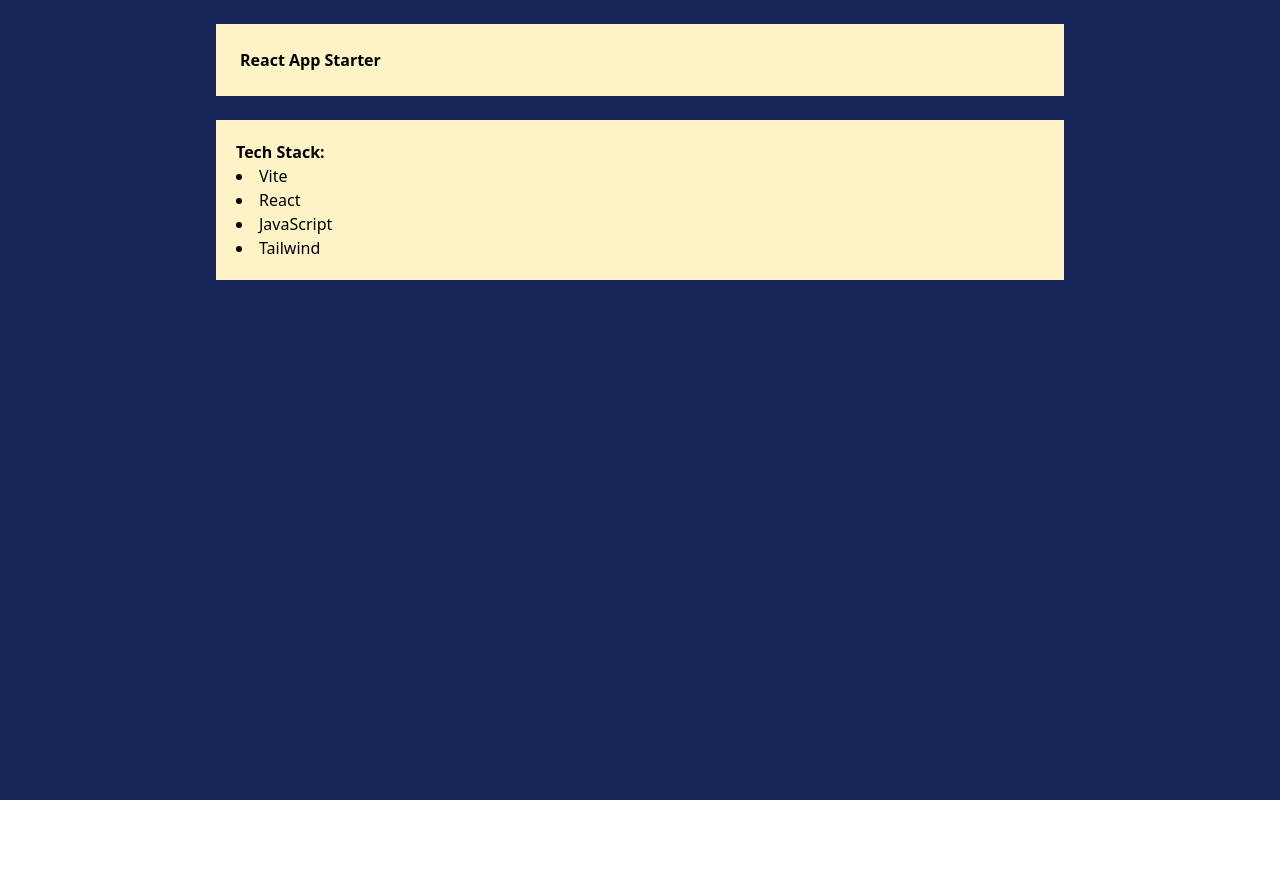
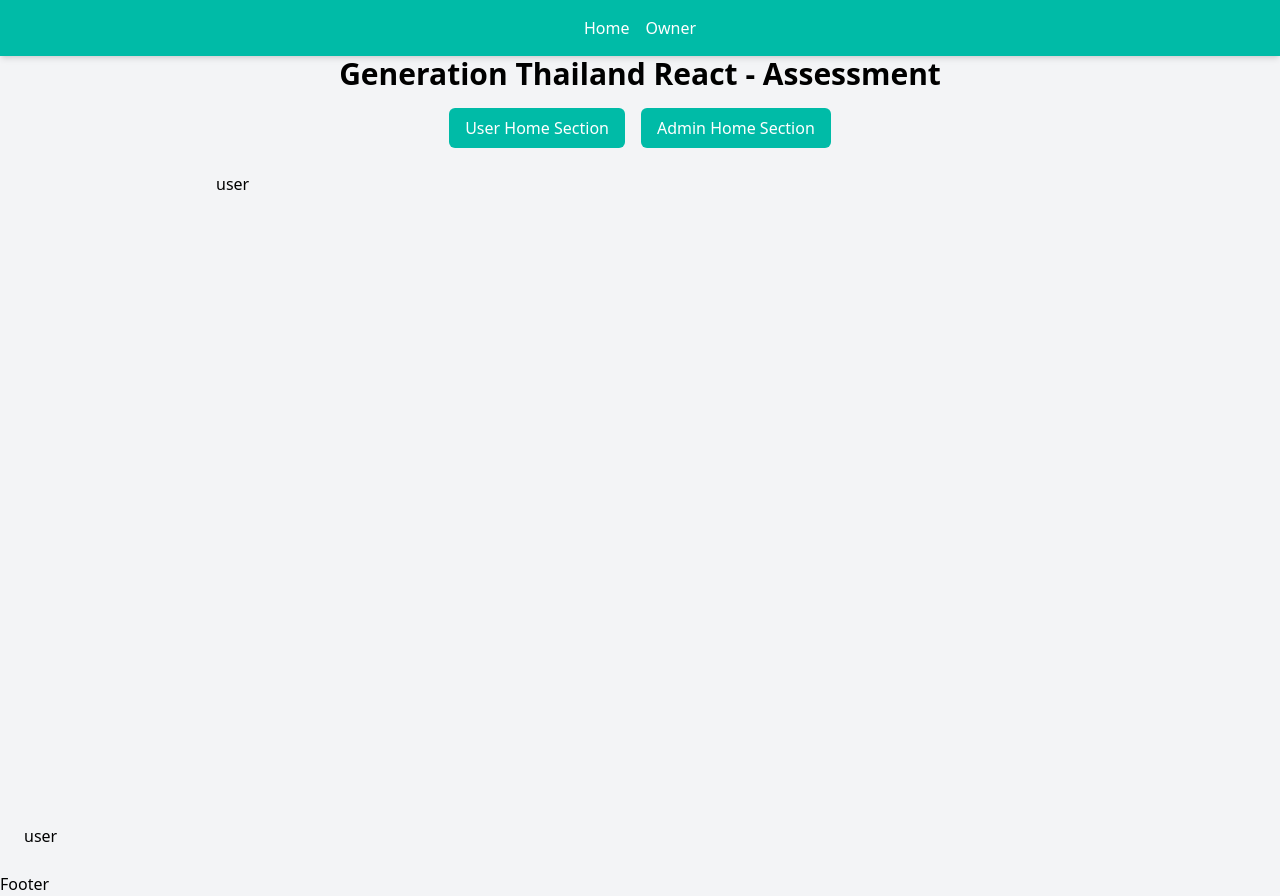
Before and after one commit to iPeakajoo/23-sudkhett-react, a React (Vite) app: page /user in a window 1280 px wide. Before the commit the page ends 800 px from the top, so only its background shows below. Built offline with nearby package versions, Linux system fonts and the light colour scheme.

Commit message:
add routing with react-router-dom and create layout structure

```diff
--- a/package.json
+++ b/package.json
@@ -13,6 +13,7 @@
     "@tailwindcss/vite": "^4.0.14",
     "react": "^19.0.0",
     "react-dom": "^19.0.0",
+    "react-router-dom": "^7.4.1",
     "tailwindcss": "^4.0.14"
   },
   "devDependencies": {
--- a/src/App.jsx
+++ b/src/App.jsx
@@ -1,20 +1,33 @@
+import { createBrowserRouter, RouterProvider, Route } from "react-router-dom";
+import Layout from "./Layout";
+import Home from "./pages/Home";
+import User from "./pages/User";
+import Admin from "./pages/Admin";
+import Owner from "./pages/Owner";
+
+
 export default function App() {
+  const router = createBrowserRouter([
+    {
+      path: "/",
+        element: <Layout />, // Parent route element
+        children: [ // Nested routes
+          { path: "/", element: <Home /> },
+          { path: "/user", element: <User /> },
+          { path: "/admin", element: <Admin /> },
+          { path: "/owner", element: <Owner /> },
+
+      ],
+    }
+  ]);
+
+
+
+
+
   return (
-    <div className="h-screen flex justify-center bg-blue-950">
-      <div className="p-6 gap-y-6 flex flex-col justify-start w-[80%] lg:w-[70%]">
-        <h1 className="w-full p-6 bg-amber-100 font-extrabold">
-          React App Starter
-        </h1>
-        <section className="w-full p-5 bg-amber-100 flex">
-          <ul className="list-inside list-disc flex-1">
-            <span className="font-semibold">Tech Stack:</span>
-            <li>Vite</li>
-            <li>React</li>
-            <li>JavaScript</li>
-            <li>Tailwind</li>
-          </ul>
-        </section>
-      </div>
-    </div>
+    <>
+      <RouterProvider router={router} />
+    </>
   );
 }
--- /dev/null
+++ b/src/Layout.jsx
@@ -0,0 +1,21 @@
+import React from "react";
+import { Outlet } from "react-router-dom";
+import Navbar from "./components/Navbar";
+import Footer from "./components/Footer";
+
+
+
+const Layout = () => {
+  return (
+    <div className="min-h-screen bg-gray-100 flex flex-col">
+     <Navbar />
+
+      <div className="p-6 mx-auto w-full">
+        <Outlet />
+      </div>
+      <Footer />
+    </div>
+  );
+};
+
+export default Layout;
--- /dev/null
+++ b/src/components/Footer.jsx
@@ -0,0 +1,6 @@
+const Footer = () => {
+  return (
+    <div>Footer</div>
+  )
+}
+export default Footer
--- /dev/null
+++ b/src/components/Hero.jsx
@@ -0,0 +1,32 @@
+
+import { Outlet, Link } from "react-router-dom";
+const Hero = () => {
+  return (
+    <>
+    <div className="text-center">
+      <h1 className="text-3xl font-bold mb-4">
+        Generation Thailand React - Assessment
+      </h1>
+
+      <ul className="flex gap-4 justify-center">
+        <li>
+          <Link to="/user" className="hover:text-yellow-400">
+            <button className="px-4 py-2 bg-teal-500 text-white rounded-md hover:bg-teal-700 transition cursor-pointer">
+              User Home Section
+            </button>
+          </Link>
+        </li>
+        <li>
+          <Link to="/admin" className="hover:text-yellow-400">
+            <button className="px-4 py-2 bg-teal-500 text-white rounded-md hover:bg-teal-700 transition cursor-pointer">
+              Admin Home Section
+            </button>
+          </Link>
+        </li>
+      </ul>
+    </div>
+
+    </>
+  )
+}
+export default Hero
--- /dev/null
+++ b/src/components/Navbar.jsx
@@ -0,0 +1,31 @@
+import React from "react";
+import { Outlet, Link } from "react-router-dom";
+import Hero from "./Hero";
+
+const Navbar = () => {
+  return (
+    <div className="min-h-screen bg-gray-100 flex flex-col">
+      <nav className="bg-teal-500 text-white p-4 shadow-md">
+        <ul className="flex gap-4 justify-center">
+          <li>
+            <Link to="/" className="hover:text-yellow-400">
+              Home
+            </Link>
+          </li>
+          <li>
+            <Link to="/owner" className="hover:text-yellow-400">
+            Owner
+            </Link>
+          </li>
+        </ul>
+      </nav>
+      <Hero />
+      <div className="p-6 max-w-4xl mx-auto w-full">
+        <Outlet />
+      </div>
+
+    </div>
+  );
+};
+
+export default Navbar;
--- /dev/null
+++ b/src/pages/Admin.jsx
@@ -0,0 +1,6 @@
+const admin = () => {
+  return (
+    <div>admin</div>
+  )
+}
+export default admin
--- /dev/null
+++ b/src/pages/Home.jsx
@@ -0,0 +1,11 @@
+import React from "react";
+
+const Home = () => {
+  return (
+    <>
+
+    </>
+  );
+};
+
+export default Home;
--- /dev/null
+++ b/src/pages/Owner.jsx
@@ -0,0 +1,6 @@
+const owner = () => {
+  return (
+    <div>owner</div>
+  )
+}
+export default owner
--- /dev/null
+++ b/src/pages/User.jsx
@@ -0,0 +1,8 @@
+
+
+const user = () => {
+  return (
+    <div>user</div>
+  )
+}
+export default user
```
Also changed, not shown: src/assets/img/Generation_Thailand_logo_NEW-BLUE-1.png (added), 1 other file (tests, documents, lock files or other folders).
